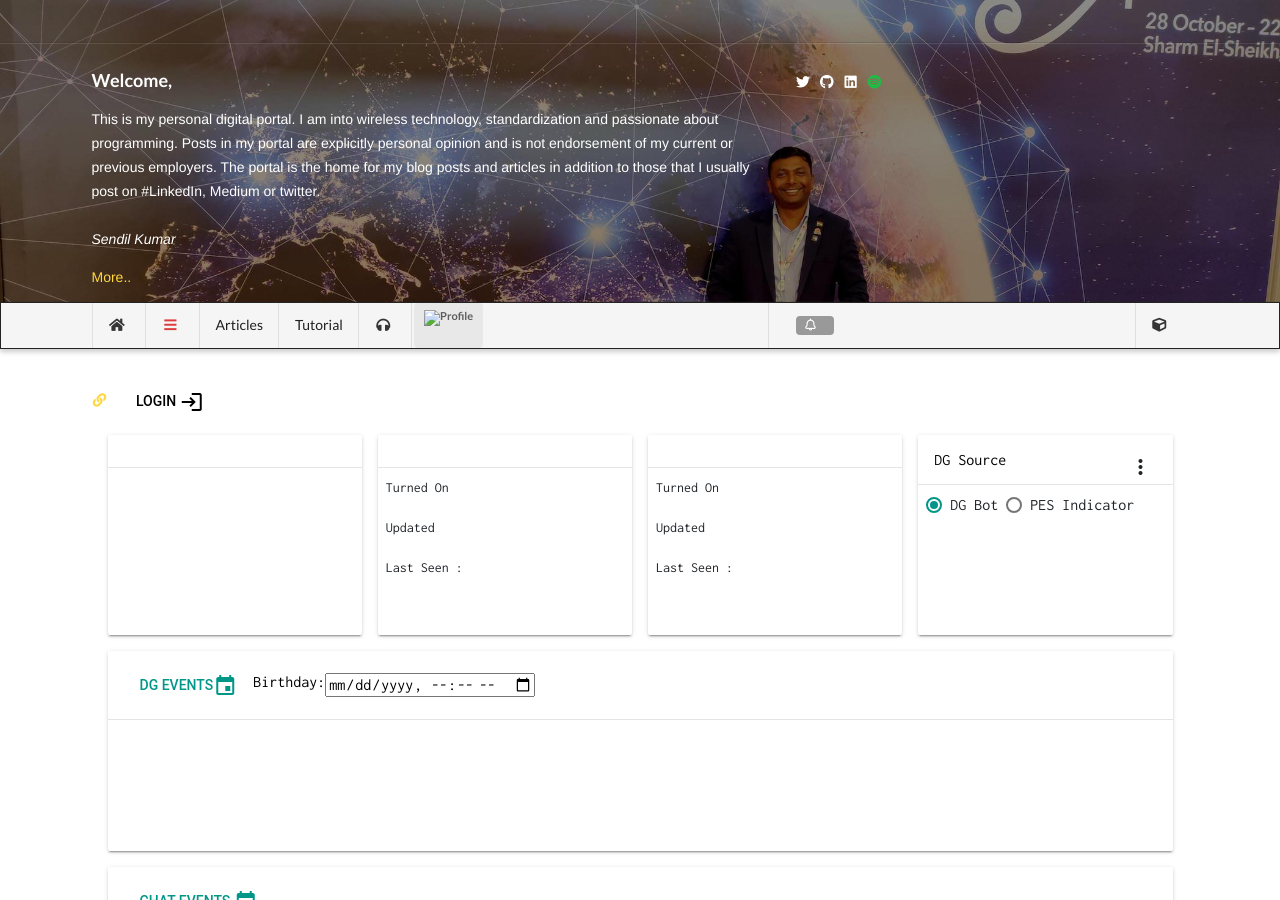
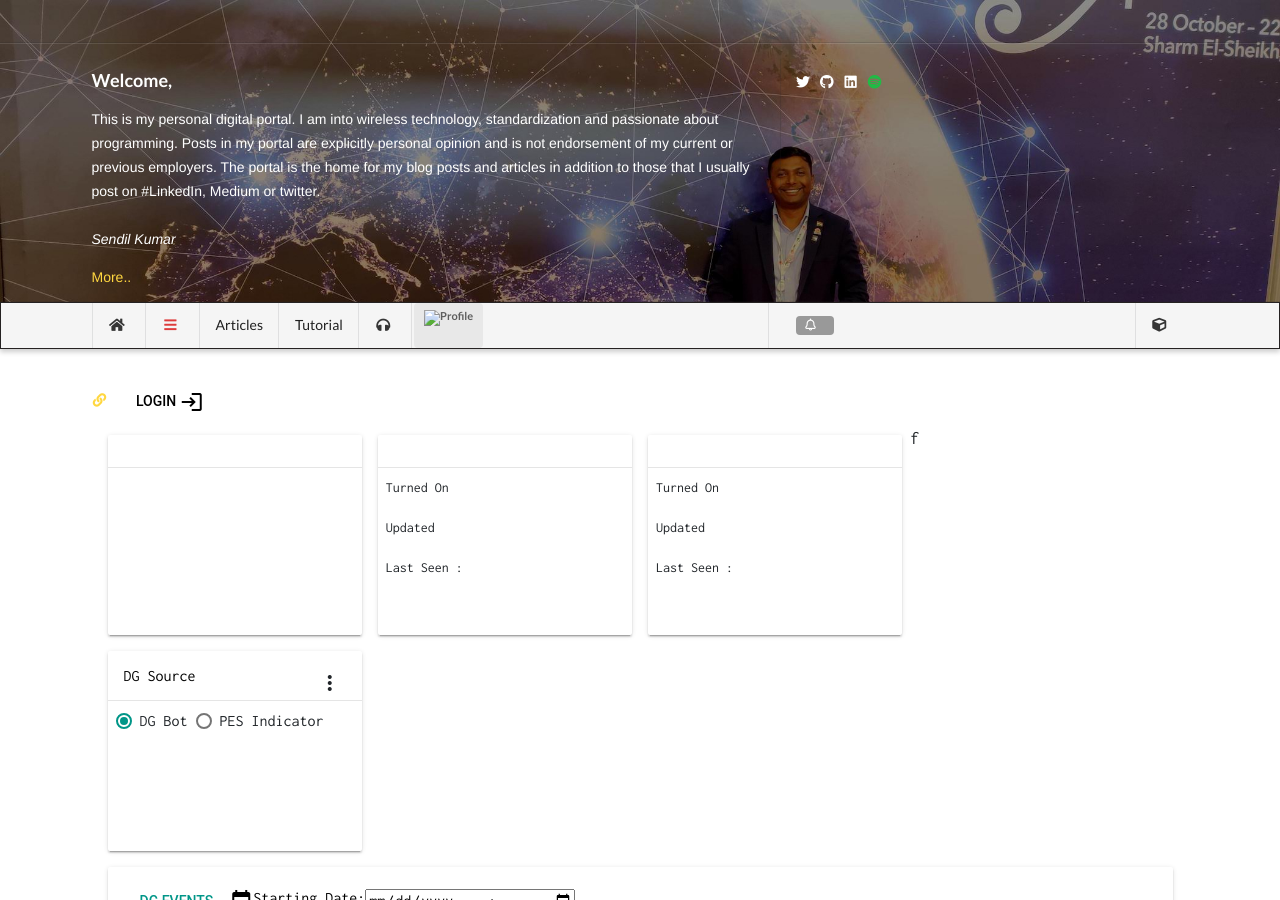
Before and after one commit to wiless/wiless.github.io, a Jekyll site: the page built from _apps/dashboard.html, in a window 1280 px wide and 900 px high. Built offline with Jekyll 4.4.1, drawn with Linux system fonts in a browser that asks for light colours; nearby versions of some CDN libraries; some web fonts are replaced; comment, search, counter and statistics services are not loaded; a style sheet for code colours, icons or effects is not loaded.

Commit message:
Update dashboard.html

```diff
--- a/_apps/dashboard.html
+++ b/_apps/dashboard.html
@@ -123,7 +123,7 @@ hidesocial: true
 
                         </div>
                     </div>
-                </div>
+                </div>f
                 <!-- CARD#3b DEVICE Status   -->
                 <div class="mdl-cell mdl-cell--stretch mdl-cell--3-col mdl-cell--8-col-tablet ">
                     <div class="mdl-card  mdl-shadow--2dp mdl-card-full ">
@@ -173,9 +173,10 @@ hidesocial: true
                     <div class="mdl-card mdl-shadow--2dp mdl-card-full">
                         <div class="mdl-card__title ">
                             <button class="mdl-button mdl-button--colored mdl-js-button mdl-js-ripple-effect" id="reload"> DG
-                                Events<i class="material-icons">event</i>
+                                Events
                             </button>
-                         <label for="startdate">Birthday:</label>
+                         <i class="material-icons">event</i>
+                         <label for="startdate">Starting Date:</label>
                         <input type="datetime-local" id="startdate" name="startdate">
 
 <!--                          datetime-local -->
```
